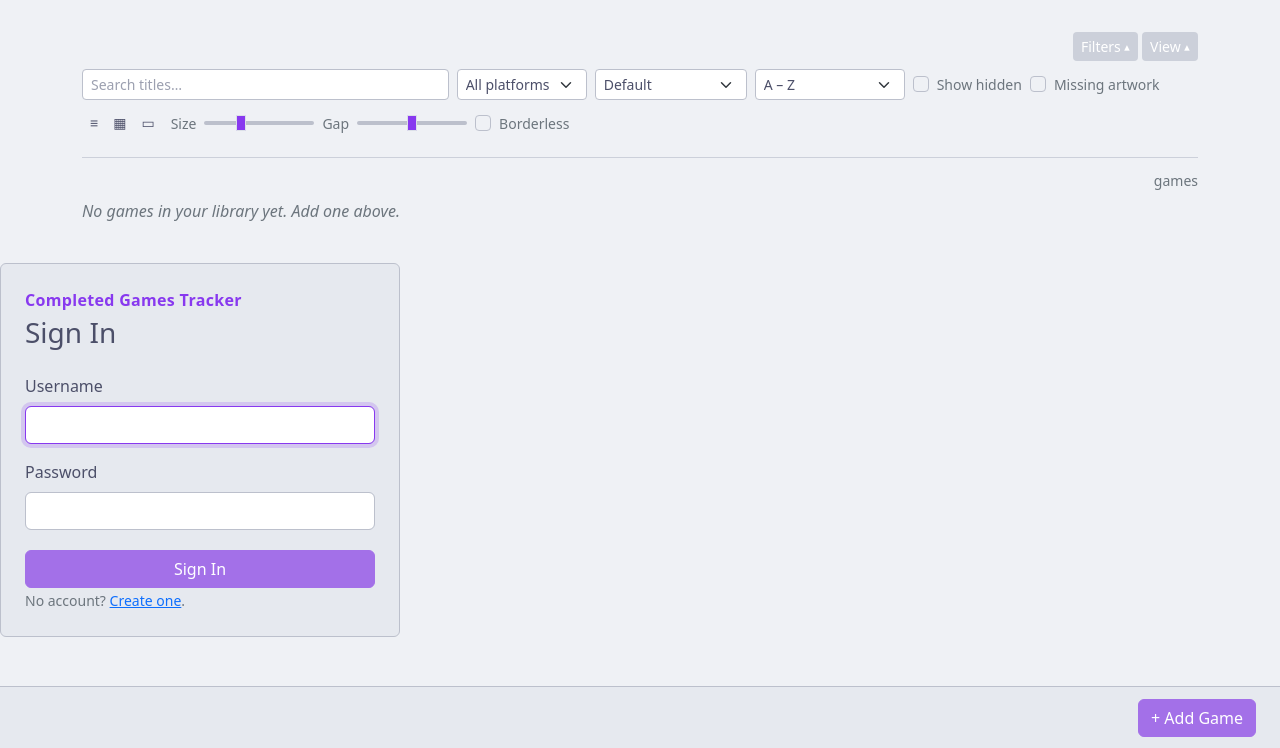
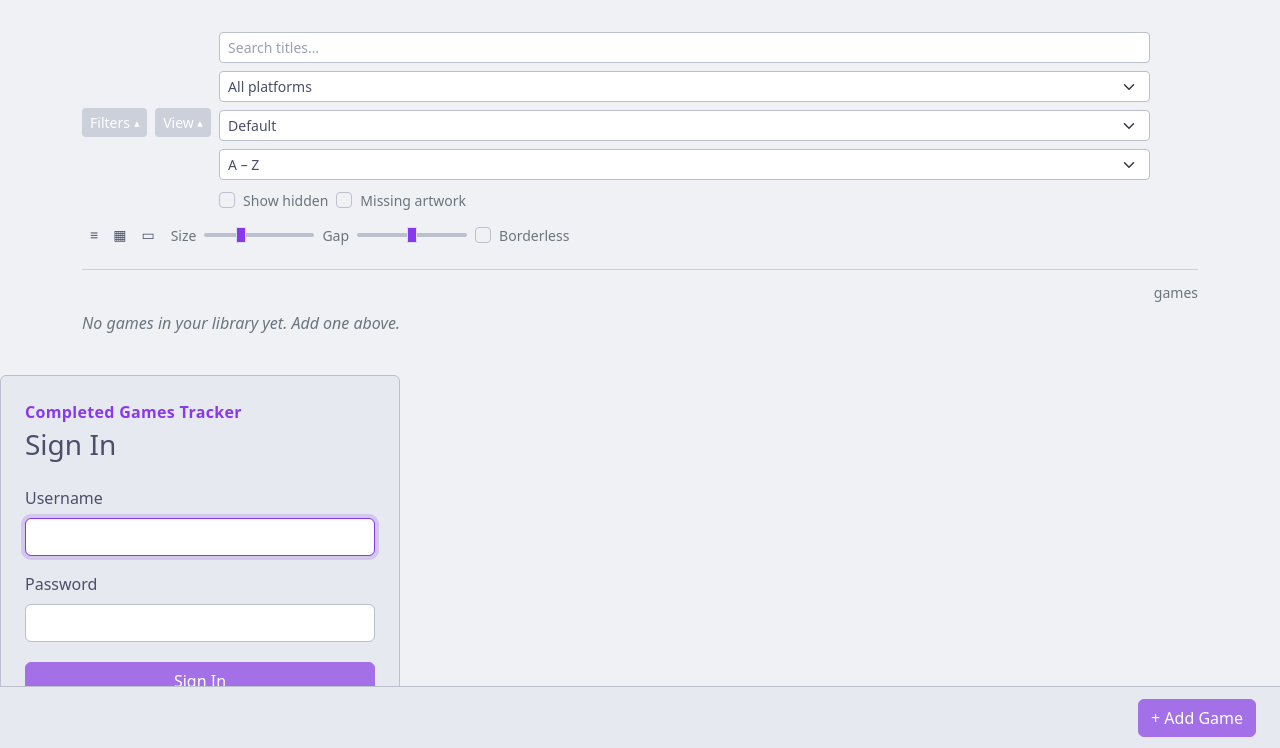
Before and after one commit to barryjj/completed-games-tracker-fastapi, a FastAPI app: template frontend/templates/library.html in a window 1280 px wide. Shown: the part 51-799 px from the top of the page. Run offline with FastAPI, Linux system fonts and the light colour scheme; the template is opened without the code that fills it, so the values that code supplies are empty; some libraries are stand-ins or nearby versions.

Commit message:
Fix filter toolbar layout, scroll reset, and back-to-top button
- Merge Filters/View toggle buttons onto the same flex row as the filter
  inputs — removes the separate toggle-only row and saves sticky height
- Collapsible target changed from the form itself (lib-filters-drawer) to
  an inner div (#lib-filters-inner) so toggle buttons stay visible when
  filters are collapsed
- Filter form switched from Bootstrap grid (row g-2 / col-*) to d-flex
  flex-wrap so buttons and inputs sit on one continuous line
- htmx:afterSwap for #library-content now calls window.scrollTo instant
  so typing/changing a filter resets the viewport to row 1
- Back-to-top button shrunk to btn-sm and label reduced to ↑

Co-Authored-By: Claude Sonnet 4.6 <noreply@anthropic.com>

```diff
--- a/frontend/templates/library.html
+++ b/frontend/templates/library.html
@@ -2,31 +2,14 @@
 {% block title %}Library{% endblock %}
 
 {% block content %}
-{# Toolbar layout: a top strip with the primary action + two drawer toggles
-   (Filters / View). Each drawer collapses independently and remembers its
-   state in localStorage. The filters drawer IS the HTMX form; the view
-   drawer is a sibling. The hidden view_mode input lives inside the filters
-   form so it travels with HTMX filter submits — its visible buttons are in
-   the view drawer and write to that same hidden input.
-   The whole toolbar is wrapped in .cgt-lib-toolbar so it sticks below the
-   site navbar while the user scrolls through results. #}
+{# Toolbar: toggle buttons share the same flex row as the filter inputs so
+   the whole thing fits on one line. The form wraps both buttons and inputs;
+   #lib-filters-inner is the collapsible target so the buttons stay visible
+   even when the filter inputs are collapsed. #}
 <div class="cgt-lib-toolbar">
-<div class="d-flex align-items-center gap-2 mb-2">
-  <div class="ms-auto d-flex gap-1">
-    <button type="button" id="lib-toggle-filters"
-            class="btn btn-outline-secondary btn-sm"
-            onclick="cgtToggleDrawer('lib-filters-drawer', 'cgt-lib-filters-open', this)"
-            aria-expanded="true">Filters <span class="cgt-chevron">▾</span></button>
-    <button type="button" id="lib-toggle-view"
-            class="btn btn-outline-secondary btn-sm"
-            onclick="cgtToggleDrawer('lib-view-drawer', 'cgt-lib-view-open', this)"
-            aria-expanded="true">View <span class="cgt-chevron">▾</span></button>
-  </div>
-</div>
-
 <form
-  id="lib-filters-drawer"
-  class="row g-2 mb-2 align-items-center"
+  id="lib-filters-form"
+  class="d-flex align-items-center gap-2 flex-wrap mb-2"
   hx-get="/library"
   hx-target="#library-content"
   hx-select="#library-content"
@@ -34,26 +17,25 @@
   hx-trigger="input changed delay:300ms from:#lib-q, change from:#lib-platform, change from:#lib-view, change from:#lib-sort, change from:#lib-show-hidden, change from:#lib-missing-art"
 >
   <input type="hidden" name="view_mode" id="lib-view-mode" value="{{ view_mode }}">
-  <div class="col-md-4">
-    <input
-      type="text"
-      class="form-control form-control-sm"
-      id="lib-q"
-      name="q"
-      placeholder="Search titles…"
-      value="{{ q }}"
-      autocomplete="off"
-    >
-  </div>
-  <div class="col-auto">
+  <button type="button" id="lib-toggle-filters"
+          class="btn btn-outline-secondary btn-sm flex-shrink-0"
+          onclick="cgtToggleDrawer('lib-filters-inner', 'cgt-lib-filters-open', this)"
+          aria-expanded="true">Filters <span class="cgt-chevron">▾</span></button>
+  <button type="button" id="lib-toggle-view"
+          class="btn btn-outline-secondary btn-sm flex-shrink-0"
+          onclick="cgtToggleDrawer('lib-view-drawer', 'cgt-lib-view-open', this)"
+          aria-expanded="true">View <span class="cgt-chevron">▾</span></button>
+  <div id="lib-filters-inner" class="d-flex align-items-center gap-2 flex-wrap">
+    <input type="text" class="form-control form-control-sm"
+           style="min-width:160px; flex:1 1 160px;"
+           id="lib-q" name="q" placeholder="Search titles…"
+           value="{{ q }}" autocomplete="off">
     <select class="form-select form-select-sm" id="lib-platform" name="platform">
       <option value="">All platforms</option>
       {% for p in lib_platforms %}
       <option value="{{ p.value }}" {% if p.value == platform %}selected{% endif %}>{{ p.label }}</option>
       {% endfor %}
     </select>
-  </div>
-  <div class="col-auto">
     <select class="form-select form-select-sm" id="lib-view" name="view">
       <option value="default"      {% if view == 'default'       %}selected{% endif %}>Default</option>
       <option value="dlc"          {% if view == 'dlc'           %}selected{% endif %}>DLC</option>
@@ -62,21 +44,15 @@
       <option value="manual"       {% if view == 'manual'        %}selected{% endif %}>Manually added</option>
       <option value="all"          {% if view == 'all'           %}selected{% endif %}>Everything</option>
     </select>
-  </div>
-  <div class="col-auto">
     <select class="form-select form-select-sm" id="lib-sort" name="sort">
       <option value="name"           {% if sort == 'name'           %}selected{% endif %}>A – Z</option>
       <option value="recently_played"{% if sort == 'recently_played'%}selected{% endif %}>Recently played</option>
     </select>
-  </div>
-  <div class="col-auto">
-    <div class="form-check">
+    <div class="form-check mb-0">
       <input class="form-check-input" type="checkbox" id="lib-show-hidden" name="show_hidden" value="true" {% if show_hidden %}checked{% endif %}>
       <label class="form-check-label text-secondary" for="lib-show-hidden"><small>Show hidden</small></label>
     </div>
-  </div>
-  <div class="col-auto">
-    <div class="form-check">
+    <div class="form-check mb-0">
       <input class="form-check-input" type="checkbox" id="lib-missing-art" name="missing_art" value="true" {% if missing_art %}checked{% endif %}>
       <label class="form-check-label text-secondary" for="lib-missing-art"><small>Missing artwork</small></label>
     </div>
@@ -170,9 +146,9 @@
    behind it (see .cgt-sticky-actions in theme.css). #}
 <div class="cgt-sticky-actions">
   <button type="button" id="lib-back-to-top"
-          class="btn btn-outline-secondary"
+          class="btn btn-outline-secondary btn-sm"
           onclick="window.scrollTo({top:0,behavior:'smooth'})"
-          hidden>↑ Top</button>
+          hidden>↑</button>
   <button type="button" class="btn btn-primary" onclick="openAddGameModal()">+ Add Game</button>
 </div>
 
@@ -472,8 +448,8 @@
 {% block scripts %}
 <script>
 // Restore Filters / View drawer collapsed state.
-cgtInitDrawer('lib-filters-drawer', 'cgt-lib-filters-open', 'lib-toggle-filters');
-cgtInitDrawer('lib-view-drawer',    'cgt-lib-view-open',    'lib-toggle-view');
+cgtInitDrawer('lib-filters-inner', 'cgt-lib-filters-open', 'lib-toggle-filters');
+cgtInitDrawer('lib-view-drawer',   'cgt-lib-view-open',    'lib-toggle-view');
 
 // Set --cgt-navbar-height so the sticky toolbar sits flush below the navbar.
 (function () {
@@ -652,6 +628,8 @@ function cgtAutoFetchLogo(img, entryId) {
   // use CSS vars on documentElement; borderless needs this extra re-apply.
   document.body.addEventListener('htmx:afterSwap', function(e) {
     if (e.detail.target.id !== 'library-content') return;
+    // Scroll back to top instantly so the user sees results from row 1.
+    window.scrollTo({top: 0, behavior: 'instant'});
     var on = localStorage.getItem(BORDERLESS_KEY) === '1';
     if (on) applyBorderless(true);
   });
```
